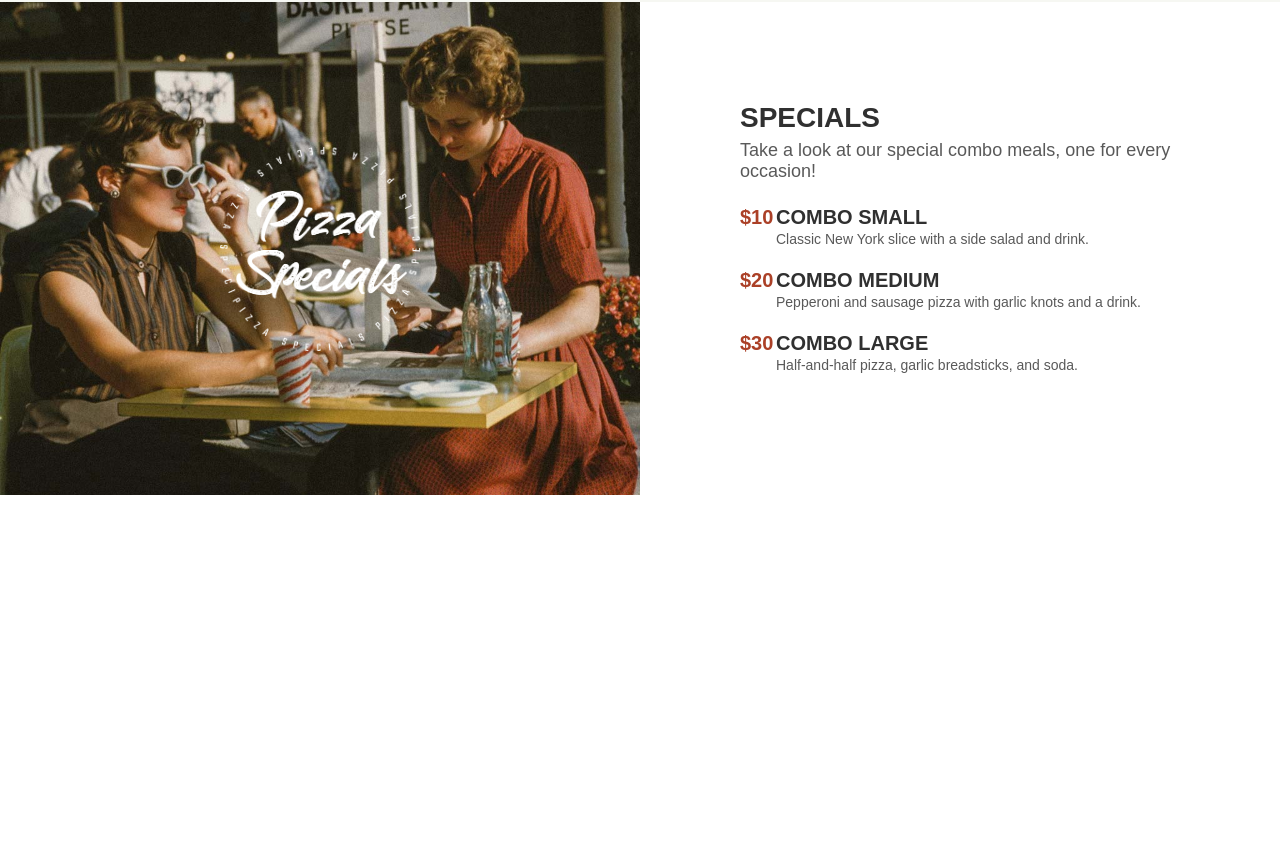
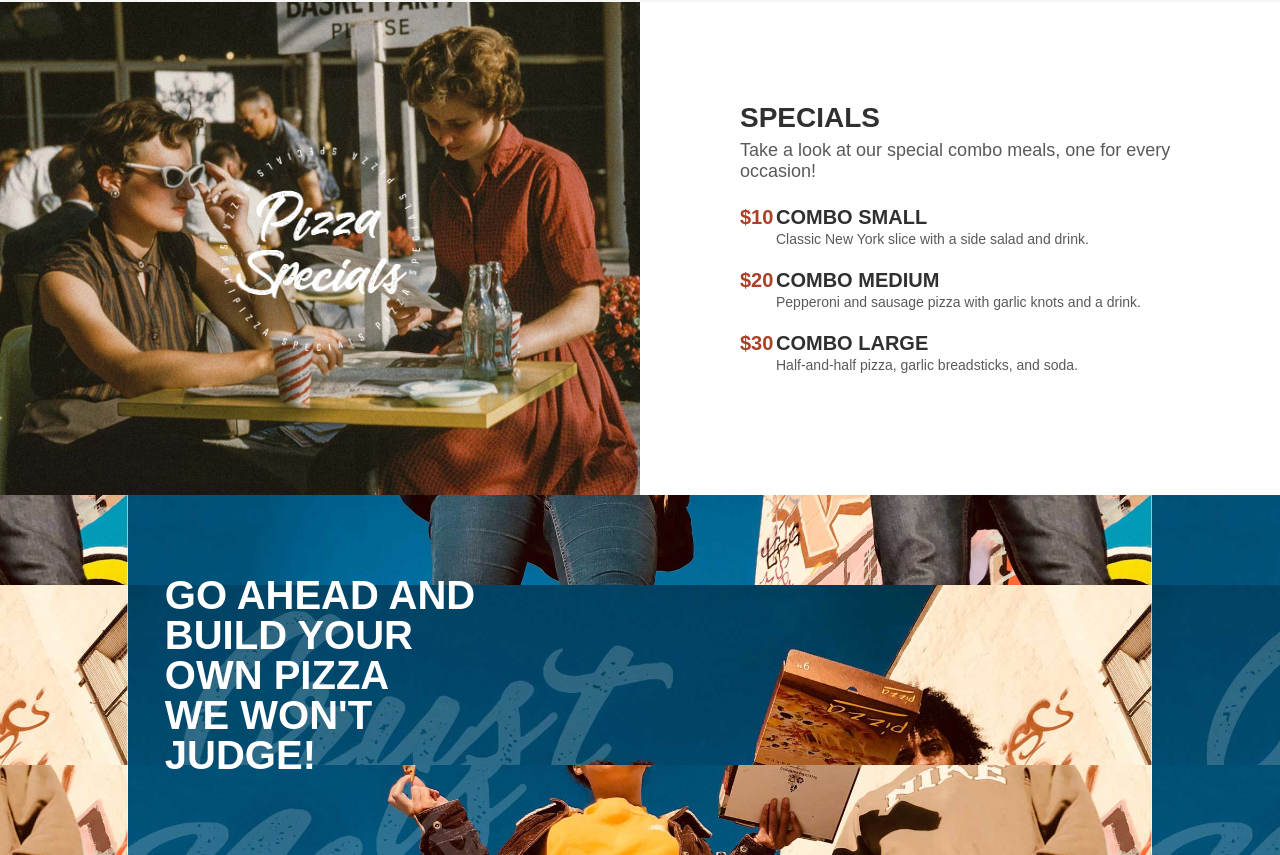
Before and after one commit to aSwanting/proj-html-vuejs, a Vue app: page / in a window 1280 px wide. Shown: the part 1165-2020 px from the top of the page. Before the commit the page ends 1660 px from the top, so only its background shows below. Built offline with nearby package versions, Linux system fonts and the light colour scheme; a web font is replaced by a local one.

Commit message:
add: call to action, "puzzle" image

```diff
--- /dev/null
+++ b/src/components/AppImagePuzzle.vue
@@ -0,0 +1,57 @@
+<template>
+  <div class="cta-wrapper">
+    <div class="cta-bg top"></div>
+    <div class="cta-bg mid"></div>
+    <div class="cta-bg bottom"></div>
+    <div class="cta-caption">
+      <h2>
+        Go ahead and <br />
+        build your <br />own pizza <br />
+        we won't <br />judge!
+      </h2>
+    </div>
+  </div>
+</template>
+
+<script>
+export default {};
+</script>
+
+<style lang="scss" scoped>
+.cta-wrapper {
+  // aspect-ratio: 21/6;
+  height: 360px;
+  position: relative;
+}
+.cta-caption {
+  position: absolute;
+  top: 50%;
+  left: 25%;
+  transform: translate(-50%, -50%);
+  h2 {
+    color: white;
+    text-transform: uppercase;
+    font-size: 40px;
+    font-weight: 700;
+    line-height: 1em;
+  }
+}
+.cta-bg {
+  background-image: url(../assets/img/h3-background-img.jpg);
+  background-size: 80%;
+  background-position: center;
+  object-fit: cover;
+}
+.cta-bg.top {
+  height: 25%;
+  background-position-y: 100%;
+}
+.cta-bg.mid {
+  height: 50%;
+  background-position-y: 0%;
+}
+.cta-bg.bottom {
+  height: 25%;
+  background-position-y: 50%;
+}
+</style>
--- a/src/components/AppMain.vue
+++ b/src/components/AppMain.vue
@@ -4,6 +4,7 @@
     <AppGallery />
     <AppTestimonials />
     <AppSpecials />
+    <AppImagePuzzle />
   </main>
 </template>
 
@@ -12,12 +13,14 @@ import AppHero from "./AppHero.vue";
 import AppGallery from "./AppGallery.vue";
 import AppTestimonials from "./AppTestimonials.vue";
 import AppSpecials from "./AppSpecials.vue";
+import AppImagePuzzle from "./AppImagePuzzle.vue";
 export default {
   components: {
     AppHero,
     AppGallery,
     AppTestimonials,
     AppSpecials,
+    AppImagePuzzle,
   },
 };
 </script>
```
